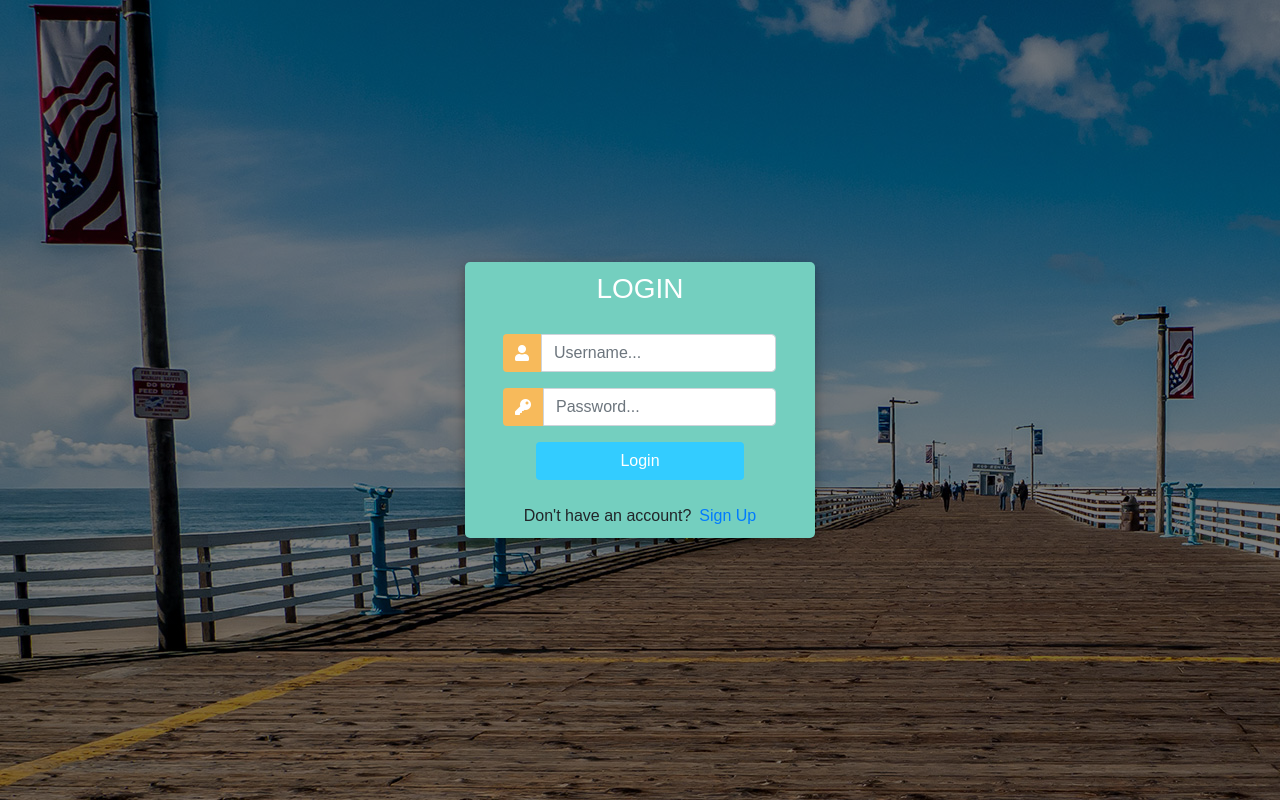
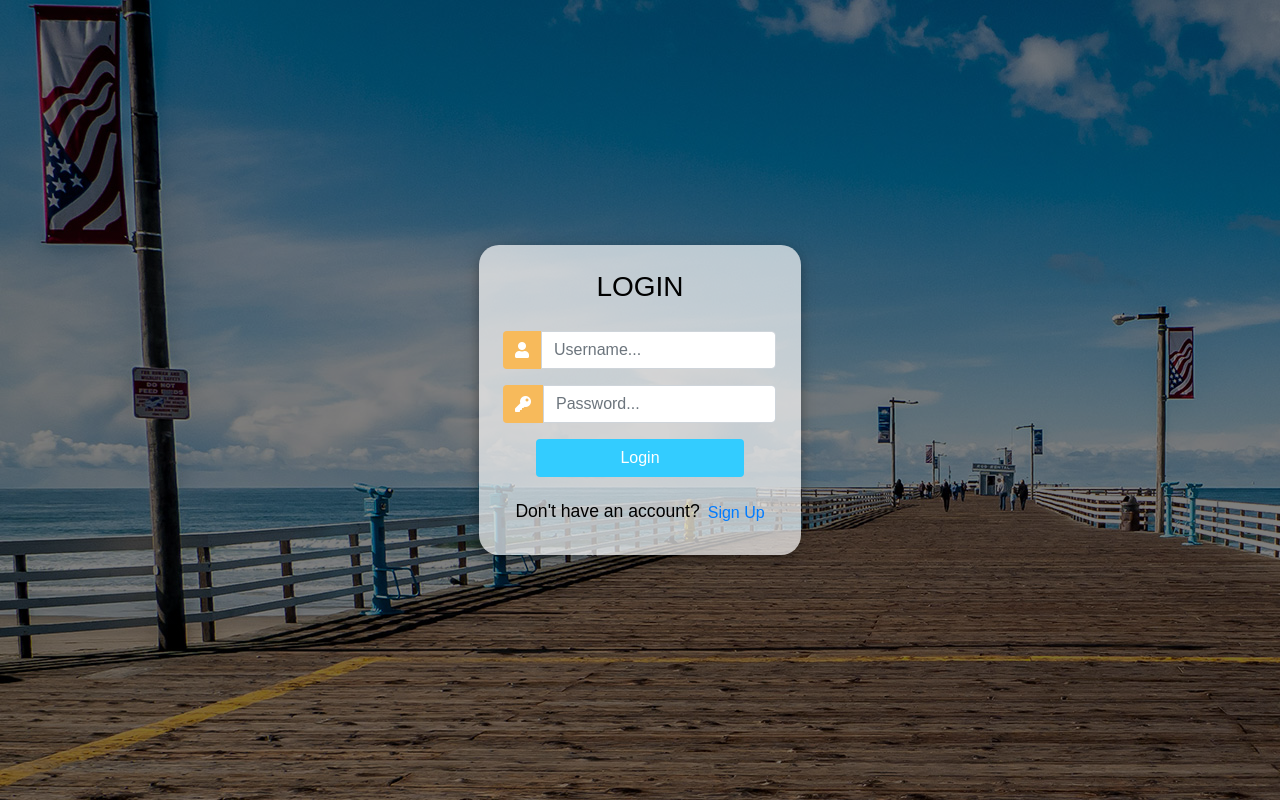
Before and after one commit to KarlBrian5/Ecom, a Django app: page /login/ in a window 1280 px wide. Run offline with Django 3.2, Linux system fonts and the light colour scheme; some libraries are stand-ins or nearby versions.

Commit message:
login and registration styled

```diff
--- a/store/templates/store/login.html
+++ b/store/templates/store/login.html
@@ -20,19 +20,19 @@
 			font-family: sans-serif;
 		}
 		.user_card {
-			width: 350px;
+			width: device-width;
 			margin-top: auto;
 			margin-bottom: auto;
-			background: #74cfbf;
+			background: #ffffffad;
 			position: relative;
 			display: flex;
 			justify-content: center;
 			flex-direction: column;
-			padding: 10px;
-			box-shadow: 0 4px 8px 0 rgba(0, 0, 0, 0.2), 0 6px 20px 0 rgba(0, 0, 0, 0.19);
+			padding: 25px;
+			box-shadow: 0 4px 8px 0 rgba(0, 255, 179, 0.007), 0 6px 20px 0 rgba(0, 0, 0, 0.19);
 			-webkit-box-shadow: 0 4px 8px 0 rgba(0, 0, 0, 0.2), 0 6px 20px 0 rgba(0, 0, 0, 0.19);
 			-moz-box-shadow: 0 4px 8px 0 rgba(0, 0, 0, 0.2), 0 6px 20px 0 rgba(0, 0, 0, 0.19);
-			border-radius: 5px;
+			border-radius: 20px;
 
 		}
 
@@ -41,7 +41,7 @@
 		}
 
 		#form-title{
-			color: #fff;
+			color: rgb(0, 0, 0) !important;
 
 		}
 
@@ -50,6 +50,7 @@
 			background: #33ccff !important;
 			color: white !important;
 		}
+
 		.login_btn:focus {
 			box-shadow: none !important;
 			outline: 0px !important;
@@ -75,6 +76,12 @@
 			padding: 10px;
 			margin-top: 10px;
 		}
+		h5 {
+            background-color: #04ff9600;
+            color: rgb(0, 0, 0);
+            font-size: 110%;
+        }
+
 	</style>
 
 </head>
@@ -115,7 +122,7 @@
 
 				<div class="mt-4">
 					<div class="d-flex justify-content-center links">
-						Don't have an account? <a href="{% url 'register' %}" class="ml-2">Sign Up</a>
+						<h5>Don't have an account? </h5><a href="{% url 'register' %}" class="ml-2">Sign Up</a>
 					</div>
 
 				</div>
```
Also changed, not shown: store/templates/store/register.html (+13 -7 lines).
